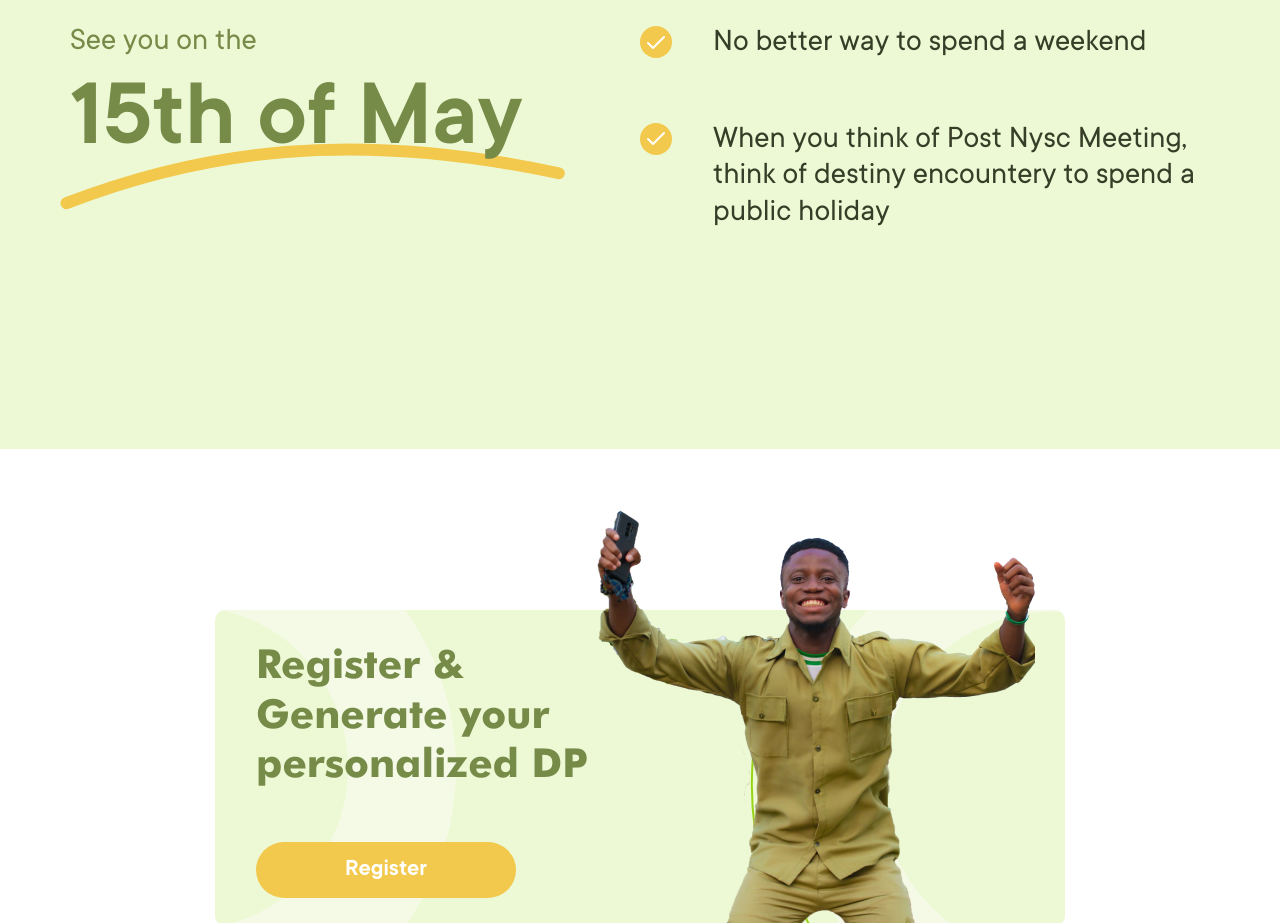
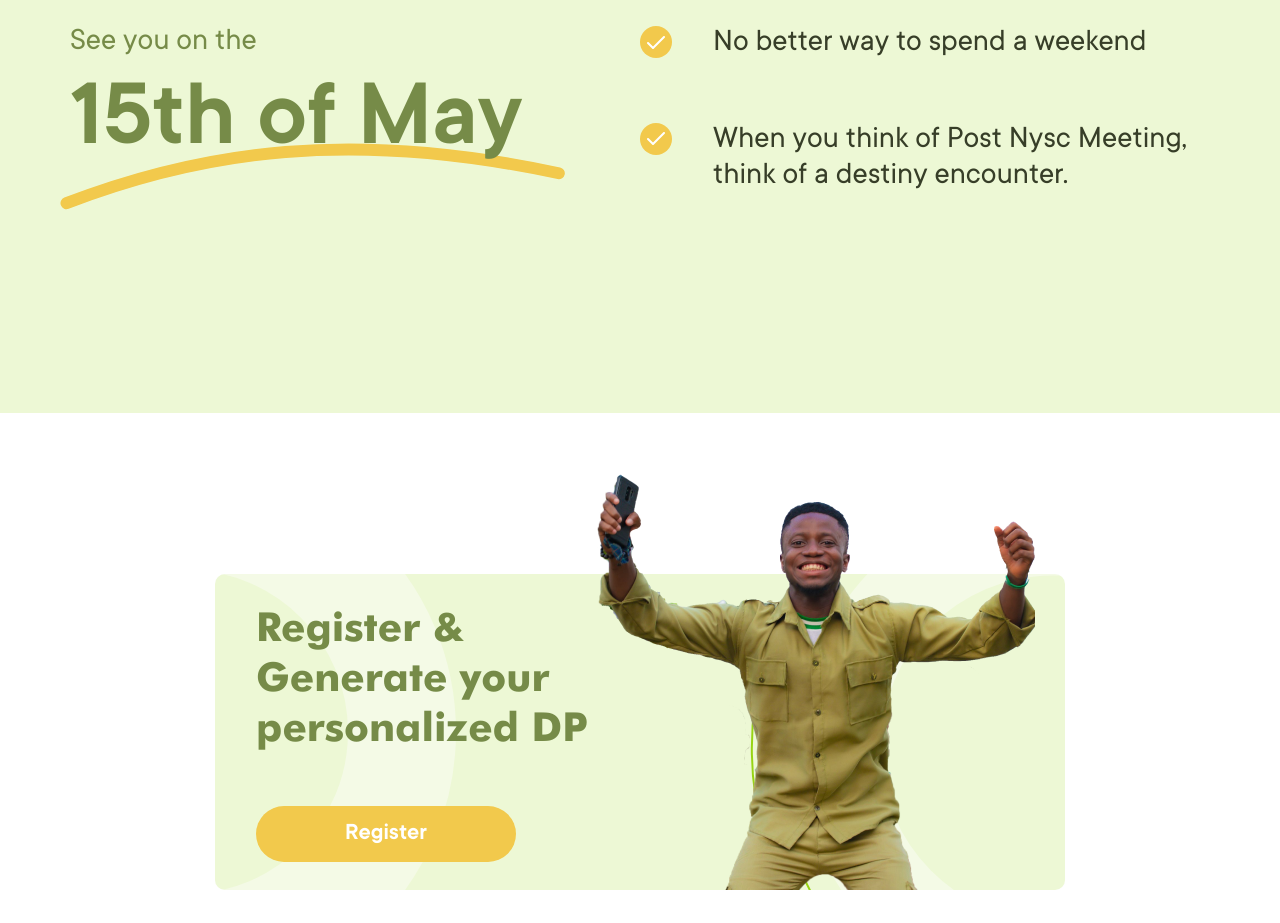
Before and after one commit to Aranwaolu/pre-nysc-22, a website: page public/index.html in a window 1280 px wide. Shown: the part 2040-2963 px from the top of the page. Drawn offline with Linux system fonts and the light colour scheme; a web font is replaced by a local one.

Commit message:
fixed copy error

```diff
--- a/public/index.html
+++ b/public/index.html
@@ -77,7 +77,7 @@
                                 stroke-linejoin="round" />
                         </svg>
                     </span>
-                    <p>When you think of Post Nysc Meeting, think of destiny encountery to spend a public holiday</p>
+                    <p>When you think of Post Nysc Meeting, think of a destiny encounter.</p>
                 </div>
             </div>
         </section>
```
